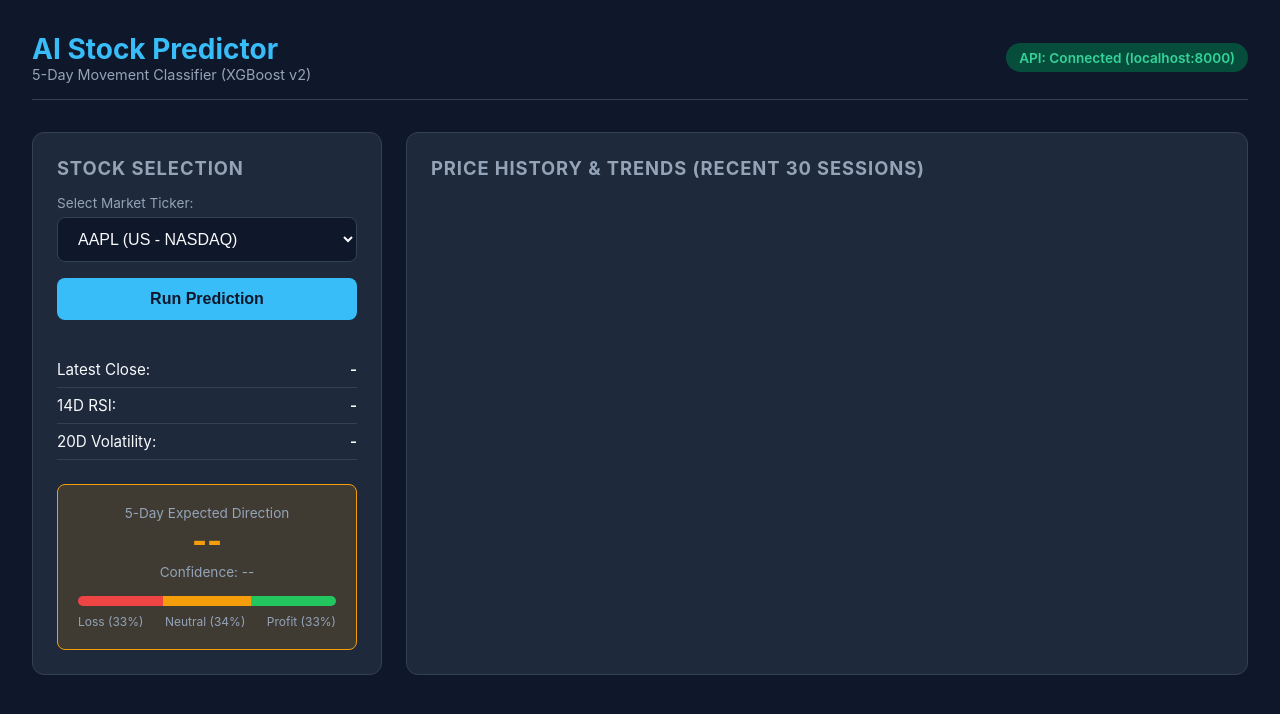
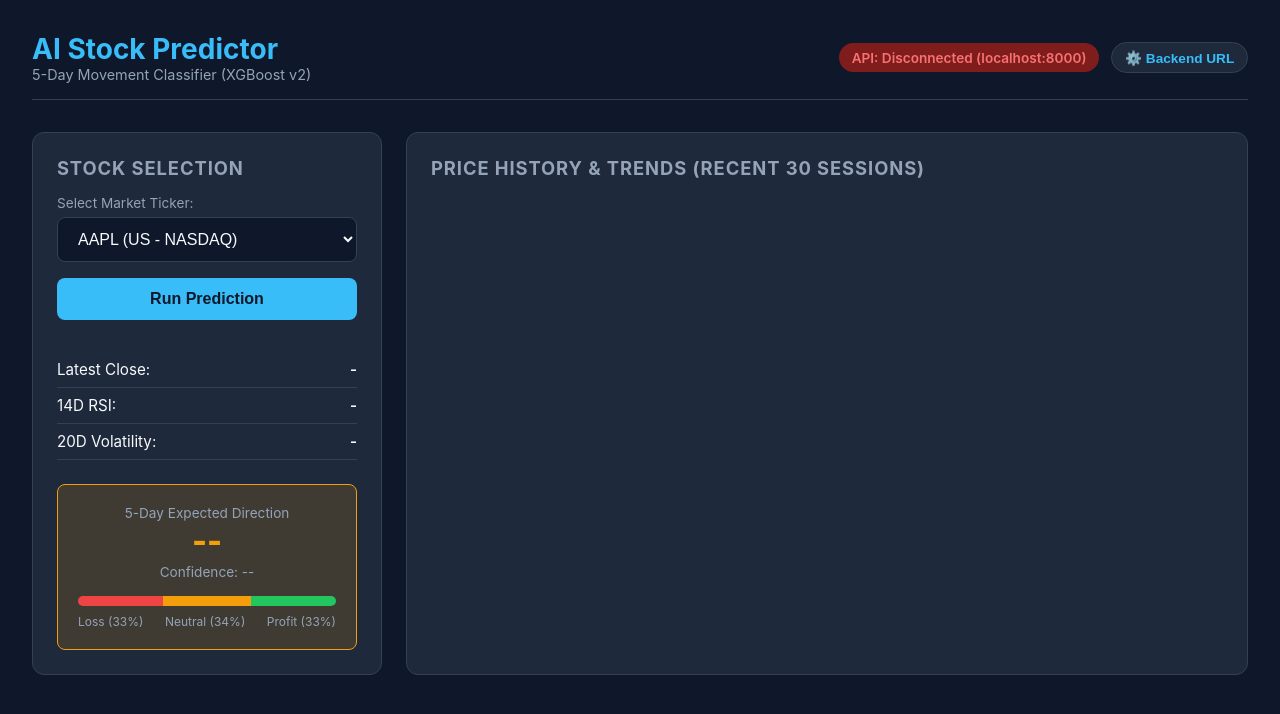
Before and after one commit to praveenkumarkunwar2007-hash/PreStock, a plain HTML site: page frontend/index.html in a window 1280 px wide. Drawn offline with nearby package versions, Linux system fonts and the light colour scheme; no server answers.

Commit message:
Configure Render deployment with render.yaml and dynamic backend URL support

```diff
--- a/frontend/index.html
+++ b/frontend/index.html
@@ -32,6 +32,8 @@
       margin-bottom: 2rem;
       padding-bottom: 1rem;
       border-bottom: 1px solid var(--border);
+      flex-wrap: wrap;
+      gap: 1rem;
     }
     .header h1 { font-size: 1.75rem; color: var(--accent); }
     .status-badge {
@@ -44,6 +46,21 @@
       border-radius: 9999px;
       font-size: 0.85rem;
       font-weight: 600;
+    }
+    .btn-api-config {
+      width: auto !important;
+      margin-bottom: 0 !important;
+      padding: 0.4rem 0.8rem !important;
+      font-size: 0.85rem !important;
+      background: #1e293b !important;
+      color: var(--accent) !important;
+      border: 1px solid var(--border) !important;
+      border-radius: 9999px !important;
+      cursor: pointer;
+      font-weight: 600 !important;
+    }
+    .btn-api-config:hover {
+      background: #334155 !important;
     }
     .grid {
       display: grid;
@@ -117,6 +134,9 @@
       height: 420px;
       width: 100%;
     }
+    @media (max-width: 860px) {
+      .grid { grid-template-columns: 1fr; }
+    }
   </style>
 </head>
 <body>
@@ -125,7 +145,10 @@
       <h1>AI Stock Predictor</h1>
       <p style="color: var(--muted); font-size: 0.9rem;">5-Day Movement Classifier (XGBoost v2)</p>
     </div>
-    <div class="status-badge" id="apiStatus">API: Connected (localhost:8000)</div>
+    <div style="display: flex; align-items: center; gap: 0.75rem; flex-wrap: wrap;">
+      <div class="status-badge" id="apiStatus">API: Connecting...</div>
+      <button class="btn-api-config" onclick="promptApiUrl()">⚙️ Backend URL</button>
+    </div>
   </div>
 
   <div class="grid">
@@ -178,10 +201,47 @@
   </div>
 
   <script>
-    const API_BASE = "http://localhost:8000";
+    function getApiBase() {
+      const params = new URLSearchParams(window.location.search);
+      if (params.get("api")) {
+        const val = params.get("api").replace(/\/$/, "");
+        localStorage.setItem("PRESTOCK_API_URL", val);
+        return val;
+      }
+      const saved = localStorage.getItem("PRESTOCK_API_URL");
+      if (saved) return saved.replace(/\/$/, "");
+      if (window.location.hostname === "localhost" || window.location.hostname === "127.0.0.1") {
+        return "http://localhost:8000";
+      }
+      return "";
+    }
+
+    let API_BASE = getApiBase();
     let chartInstance = null;
 
+    function promptApiUrl() {
+      const current = API_BASE || "http://localhost:8000";
+      const input = prompt("Enter your Backend API URL (e.g., https://your-backend.onrender.com or http://localhost:8000):", current);
+      if (input !== null) {
+        const cleaned = input.trim().replace(/\/$/, "");
+        localStorage.setItem("PRESTOCK_API_URL", cleaned);
+        API_BASE = cleaned;
+        loadStocks();
+      }
+    }
+
     async function loadStocks() {
+      let displayUrl = API_BASE;
+      try {
+        if (API_BASE) {
+          displayUrl = (new URL(API_BASE, window.location.href)).host;
+        } else {
+          displayUrl = window.location.host || "same-origin";
+        }
+      } catch (e) {
+        displayUrl = API_BASE;
+      }
+
       try {
         const res = await fetch(`${API_BASE}/stocks`);
         if (res.ok) {
@@ -194,10 +254,15 @@
             opt.textContent = `${s.symbol} (${s.market} - ${s.exchange})`;
             select.appendChild(opt);
           });
+          document.getElementById("apiStatus").textContent = `API: Connected (${displayUrl})`;
+          document.getElementById("apiStatus").style.background = "#064e3b";
+          document.getElementById("apiStatus").style.color = "#34d399";
           runPrediction();
+        } else {
+          throw new Error("HTTP " + res.status);
         }
       } catch (e) {
-        document.getElementById("apiStatus").textContent = "API: Disconnected (Start uvicorn)";
+        document.getElementById("apiStatus").textContent = `API: Disconnected (${displayUrl})`;
         document.getElementById("apiStatus").style.background = "#7f1d1d";
         document.getElementById("apiStatus").style.color = "#f87171";
       }
```
Also changed, not shown: 1 other file.
